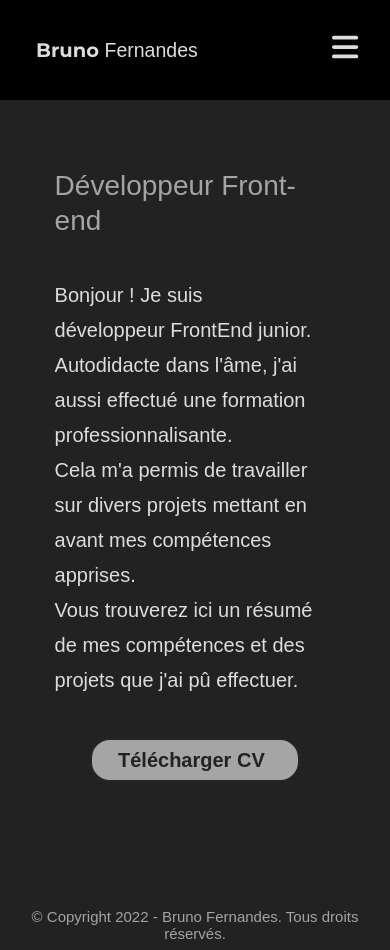
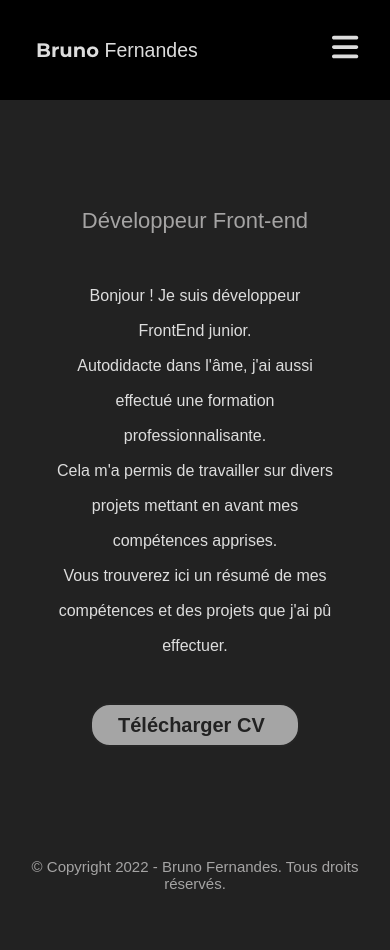
Before and after one commit to BrunoFrds/portfolio, a React (Create React App) app: page / in a window 390 px wide. After the commit the page ends 900 px from the top, so only its background shows below. Built offline with nearby package versions, Linux system fonts and the light colour scheme.

Commit message:
Version responsive

```diff
--- a/src/Styles/Layouts/_footer.scss
+++ b/src/Styles/Layouts/_footer.scss
@@ -7,5 +7,4 @@ footer{
     color: rgb(165, 164, 164);
     width: auto;
     text-align: center;
-    margin-top: 50px;
 }
--- a/src/Styles/Pages/_accueil.scss
+++ b/src/Styles/Pages/_accueil.scss
@@ -52,5 +52,16 @@
         flex-direction: column;
         justify-content: center;
         align-items: center;
-    }
+            .accueil-title{
+                font-size: 22px !important;
+                font-weight: lighter;
+                text-align: center;
+            }
+            .accueil-description{
+                font-size: 16px !important;
+                line-height: 35px;
+                text-align: center;
+                padding: 0 !important;
+            }
+        }
 }
```
